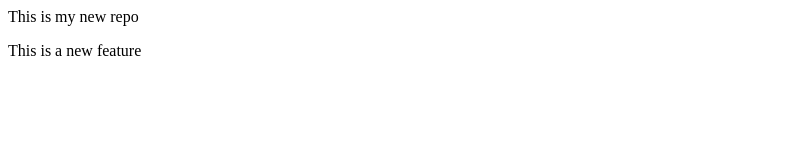
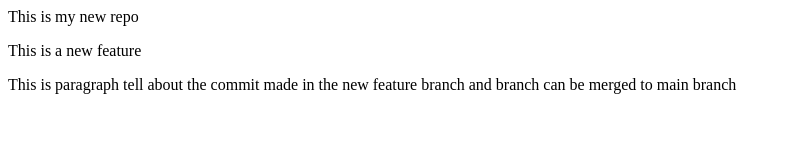
Before and after one commit to Akhilesh1118/LocalRepository, a plain HTML site: page index.html in a window 1280 px wide. Shown: the whole page, without its empty margins (0-791 px from the left). Drawn offline with Linux system fonts and the light colour scheme.

Commit message:
Add new file of js

```diff
--- a/index.html
+++ b/index.html
@@ -1,2 +1,5 @@
 <p>This is my new repo</p>
 <p>This is a new feature</p>
+<p>This is paragraph tell about the commit
+made in the new feature branch and branch can be merged to main branch
+</p>
```
Also changed, not shown: javascript.js (added).
